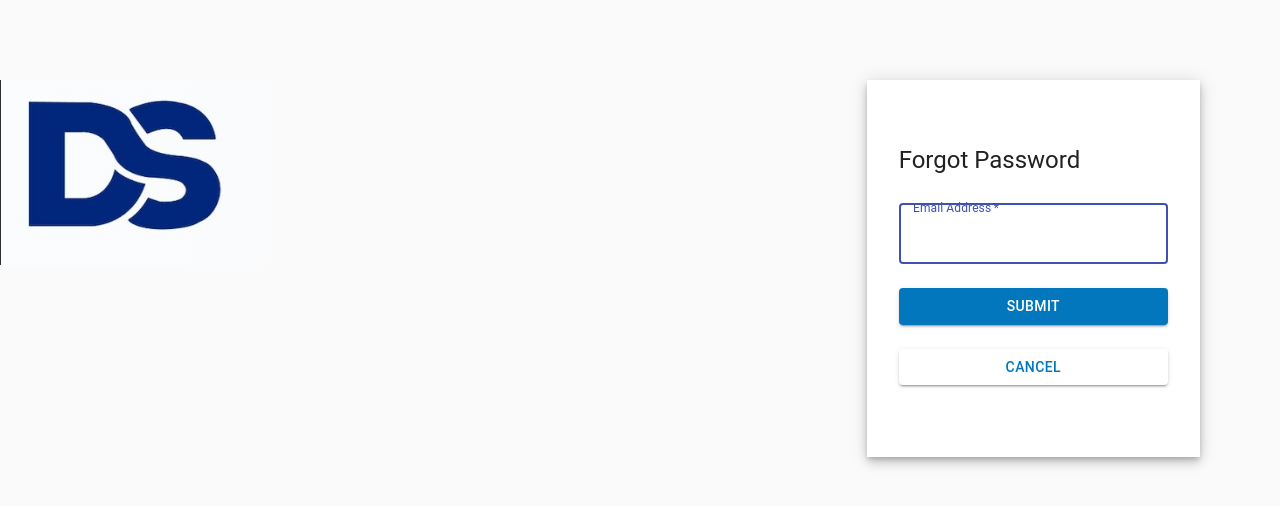
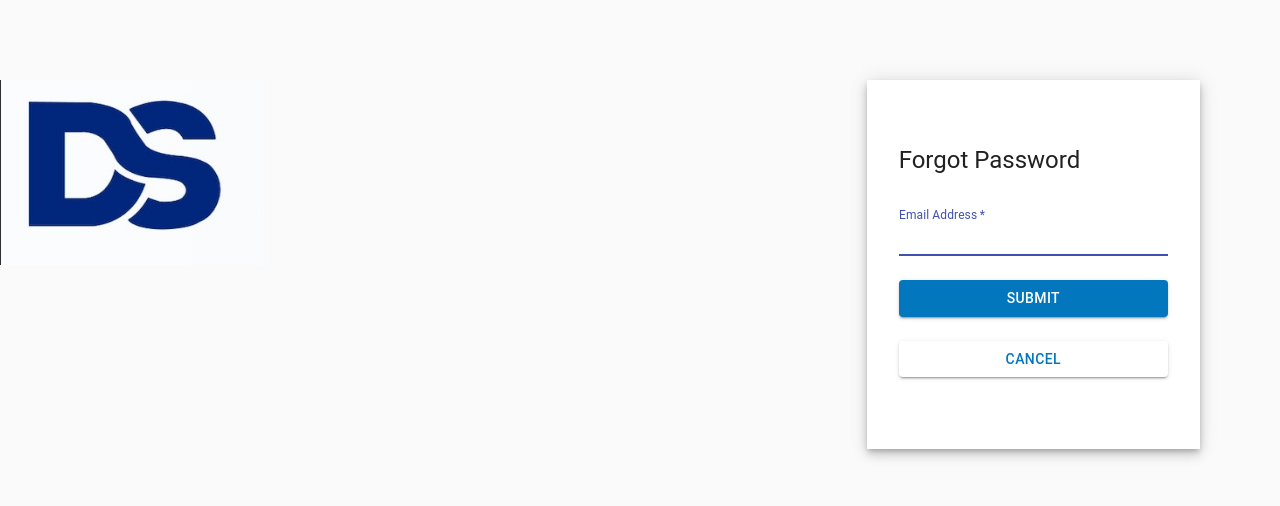
Before and after one commit to SadiaZubair/DecentDepartmentalStore_Admin, a React (Create React App) app: page /ForgotPassword in a window 1280 px wide. Shown: the top 506 px of the page. Built offline with nearby package versions, Linux system fonts and the light colour scheme; no server answers.

Commit message:
Add files via upload

```diff
--- a/src/components/ForgotPasswordAdmin.js
+++ b/src/components/ForgotPasswordAdmin.js
@@ -135,7 +135,7 @@ export default function AdminLogin() {
 
         <form className={classes.form} noValidate>
           <TextField
-            variant="outlined"
+
             margin="normal"
             required
             fullWidth
```
